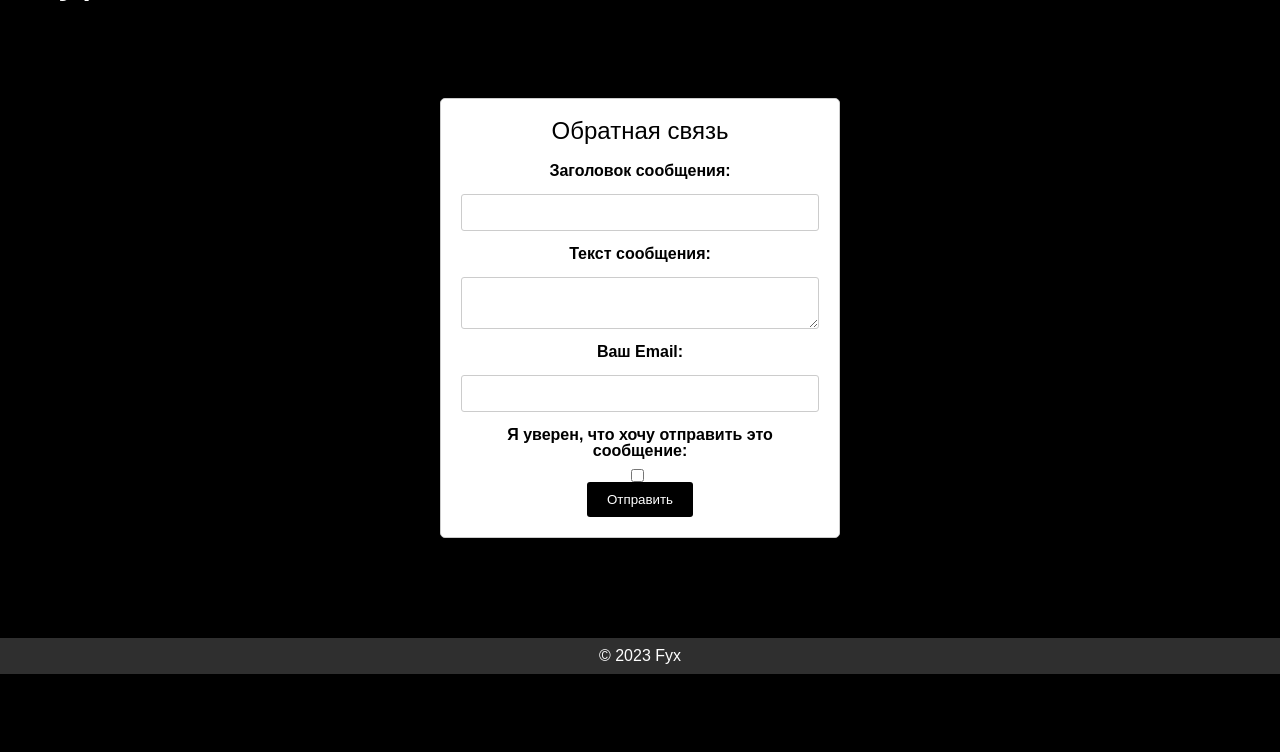
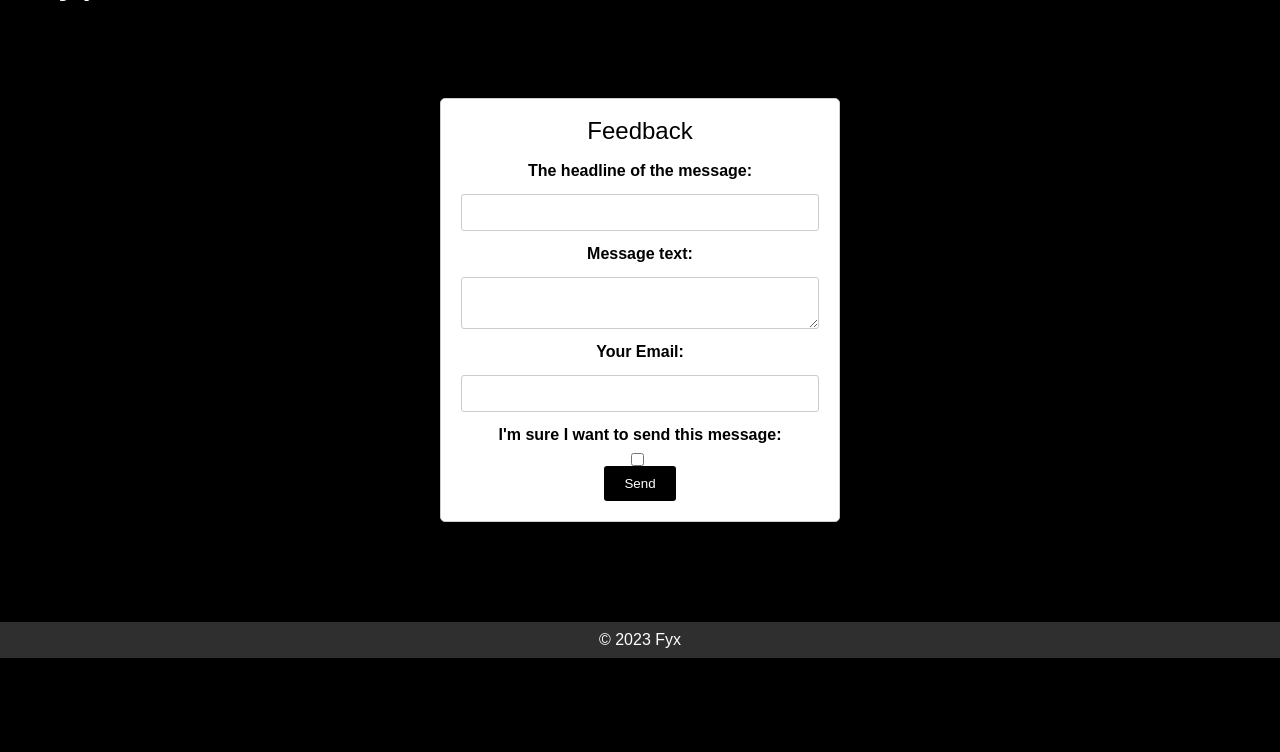
Before and after one commit to Fyxexe/website-forGameShop, a PHP site: page /feedback.php in a window 1280 px wide. Shown: the part 58-810 px from the top of the page. Run offline with PHP 8.4, Linux system fonts and the light colour scheme; some web fonts are replaced.

Commit message:
added log out and fix bugs

```diff
--- a/add_comment.php
+++ b/add_comment.php
@@ -14,10 +14,10 @@ if ($_SERVER["REQUEST_METHOD"] == "POST" && isset($_SESSION['username'])) {
         if (mysqli_stmt_execute($stmt)) {
             header('Location: single.php?id=' . $product_id);
         } else {
-            echo "Ошибка при выполнении SQL-запроса: " . mysqli_error($db);
+            echo "error SQL " . mysqli_error($db);
         }
     } else {
-        echo "Ошибка при создании подготовленного выражения: " . mysqli_error($db);
+        echo "error:" . mysqli_error($db);
     }
 } else {
     header('Location: login.php');
--- a/admin/inc/db.php
+++ b/admin/inc/db.php
@@ -2,7 +2,7 @@
 $dbServername = 'localhost';
 $dbUsername = 'root';
 $dbPassword = 'root';
-$dbName = '_db';
+$dbName = 'artyom_db';
 
 $db = mysqli_connect($dbServername, $dbUsername, $dbPassword, $dbName);
 $db->set_charset("utf8");
--- a/feedback.php
+++ b/feedback.php
@@ -9,7 +9,7 @@ if ($_SERVER["REQUEST_METHOD"] == "POST") {
         $headers = "From: " . $_POST["email"];
 
         mail($to, $subject, $message, $headers);
-        echo '<dialog open><p>Сообщение успешно отправлено!</p><form method="post"><button>Закрыть</button></form></dialog>';
+        echo '<dialog open><p>Message sent successfully!</p><form method="post"><button>Close</button></form></dialog>';
     }
 }
 
@@ -19,21 +19,21 @@ if ($_SERVER["REQUEST_METHOD"] == "POST") {
 
 
 <div class="feedback-container">
-    <h2>Обратная связь</h2>
+    <h2>Feedback</h2>
     <form method="post">
-        <label for="subject">Заголовок сообщения:</label>
+        <label for="subject">The headline of the message:</label>
         <input type="text" id="subject" name="subject" required>
         <br>
-        <label for="message">Текст сообщения:</label>
+        <label for="message">Message text:</label>
         <textarea id="message" name="message" required></textarea>
         <br>
-        <label for="email">Ваш Email:</label>
+        <label for="email">Your Email:</label>
         <input type="email" id="email" name="email" required>
         <br>
-        <label for="confirmed">Я уверен, что хочу отправить это сообщение:</label>
+        <label for="confirmed">I'm sure I want to send this message:</label>
         <input type="checkbox" id="confirmed" name="confirmed" value="yes">
         <br>
-        <input type="submit" value="Отправить">
+        <input type="submit" value="Send">
     </form>
 </div>
 
--- a/src/inc/db.php
+++ b/src/inc/db.php
@@ -2,7 +2,7 @@
 $dbServer = 'localhost';
 $dbUsername = 'root';
 $dbPassword = 'root';
-$dbName = '_db';
+$dbName = 'artyom_db';
 
 $db = mysqli_connect($dbServer,$dbUsername,$dbPassword,$dbName)
     or die ('Connection failed!!!');
--- a/src/inc/header.php
+++ b/src/inc/header.php
@@ -8,8 +8,13 @@ if (isset($_SESSION['username'])) {
 } else {
     $username = null;
 }
+
+if (isset($_POST['logout'])) {
+    session_destroy();
+    header('Location: login.php');
+    exit;
+}
 ?>
-
 
 <head>
     <meta charset="UTF-8">
@@ -38,6 +43,7 @@ if (isset($_SESSION['username'])) {
                     <?php
                     if ($username) {
                         echo '<div class="user-info">' . '<img src="./public/icons/avatar.png" alt="" width="30px">' . $username . '</div>';
+                        echo '<li><form method="post"><button type="submit" class="button-62" name="logout">Logout</button></form></li>';
                     } else {
                         echo '<li><button class="button-62" role="button"><a href="login.php">Sign In</a></button></li>';
                         echo '<li><button class="button-62" role="button"><a href="registration.php">Sign Up</a></button></li>';
```
Lines whose indentation alone changed are shown as unchanged.
